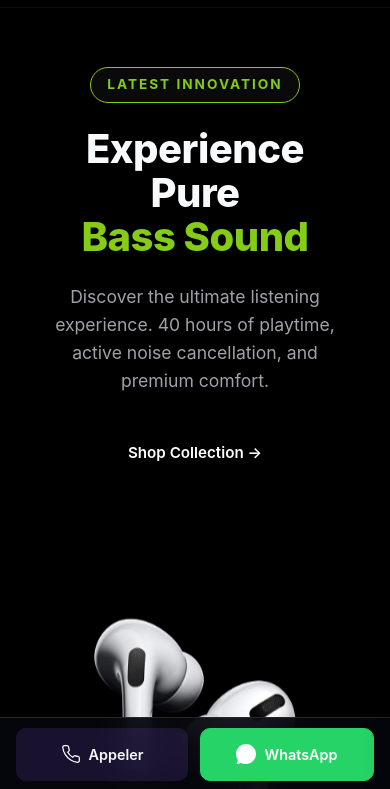
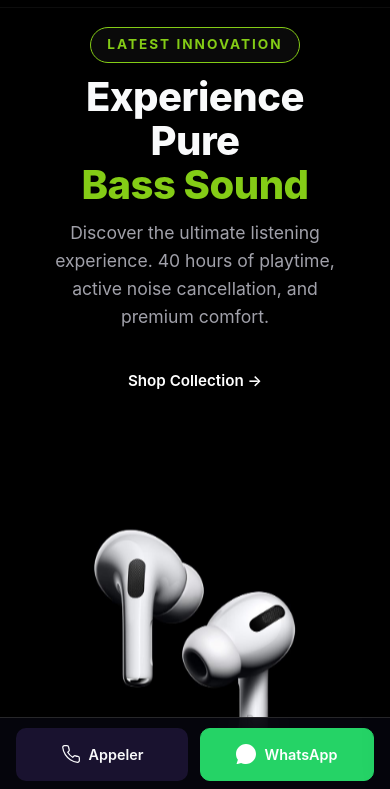
Before and after one commit to markdown-byte/Techhouseees, a plain HTML site: page index.html in a window 390 px wide. Shown: the part 53-842 px from the top of the page. Drawn offline with Linux system fonts and the light colour scheme.

Commit message:
Reduce vertical spacing and margins across sections

```diff
--- a/index.html
+++ b/index.html
@@ -14,8 +14,8 @@
   <link rel="preconnect" href="https://fonts.gstatic.com" crossorigin />
   <link href="https://fonts.googleapis.com/css2?family=Orbitron:wght@500;700;900&family=Space+Grotesk:wght@300;400;500;600;700&display=swap" rel="stylesheet" />
 
-  <link rel="stylesheet" href="style.css?v=4" />
-  <link rel="stylesheet" href="nova.css?v=4" />
+  <link rel="stylesheet" href="style.css?v=5" />
+  <link rel="stylesheet" href="nova.css?v=5" />
 </head>
 <body>
   <!-- Particle canvas removed -->
--- a/style.css
+++ b/style.css
@@ -24,7 +24,7 @@
 
   /* Spacing */
   --nav-height: 80px;
-  --section-padding: 80px;
+  --section-padding: 40px;
   --container-max: 1300px;
 
   /* Transitions */
@@ -910,7 +910,7 @@ img {
 /* Mobile */
 @media (max-width: 768px) {
   :root {
-    --section-padding: 70px;
+    --section-padding: 30px;
     --nav-height: 60px;
   }
 
@@ -1691,18 +1691,18 @@ img {
    SIMPLE MOBILE-FIRST HERO
    ========================================= */
 .hero-simple {
-  padding: calc(var(--nav-height) + 60px) 24px 60px;
+  padding: calc(var(--nav-height) + 20px) 24px 30px;
   background: var(--bg-primary);
   text-align: center;
   display: flex;
   flex-direction: column;
   align-items: center;
   justify-content: center;
-  min-height: 85vh;
+  min-height: auto;
 }
 .hero-simple-content {
   max-width: 650px;
-  margin: 0 auto 40px;
+  margin: 0 auto 24px;
 }
 .hero-simple-content .hero-badge {
   background: var(--bg-secondary);
@@ -1712,7 +1712,7 @@ img {
   border-radius: 30px;
   font-size: 0.85rem;
   letter-spacing: 2px;
-  margin-bottom: 24px;
+  margin-bottom: 12px;
   display: inline-block;
   font-weight: 700;
 }
@@ -1721,7 +1721,7 @@ img {
   font-size: clamp(2.5rem, 8vw, 4.5rem);
   font-weight: 800;
   line-height: 1.1;
-  margin-bottom: 24px;
+  margin-bottom: 12px;
   color: var(--text-primary);
 }
 .hero-simple-content .text-accent {
@@ -1729,7 +1729,7 @@ img {
 }
 .hero-simple-content .hero-subtitle {
   font-size: 1.1rem;
-  margin-bottom: 32px;
+  margin-bottom: 24px;
   color: var(--text-secondary);
   line-height: 1.6;
 }
```
